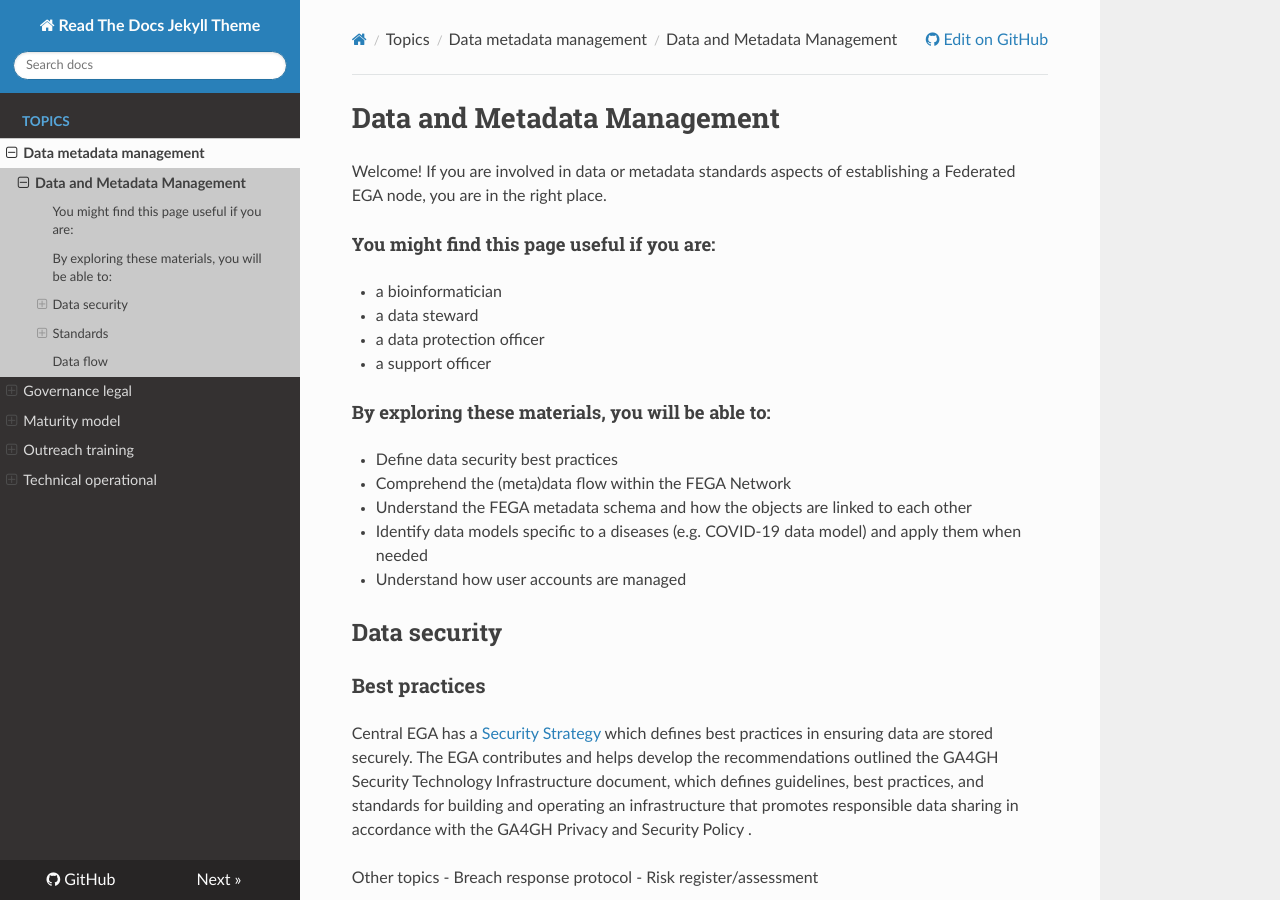
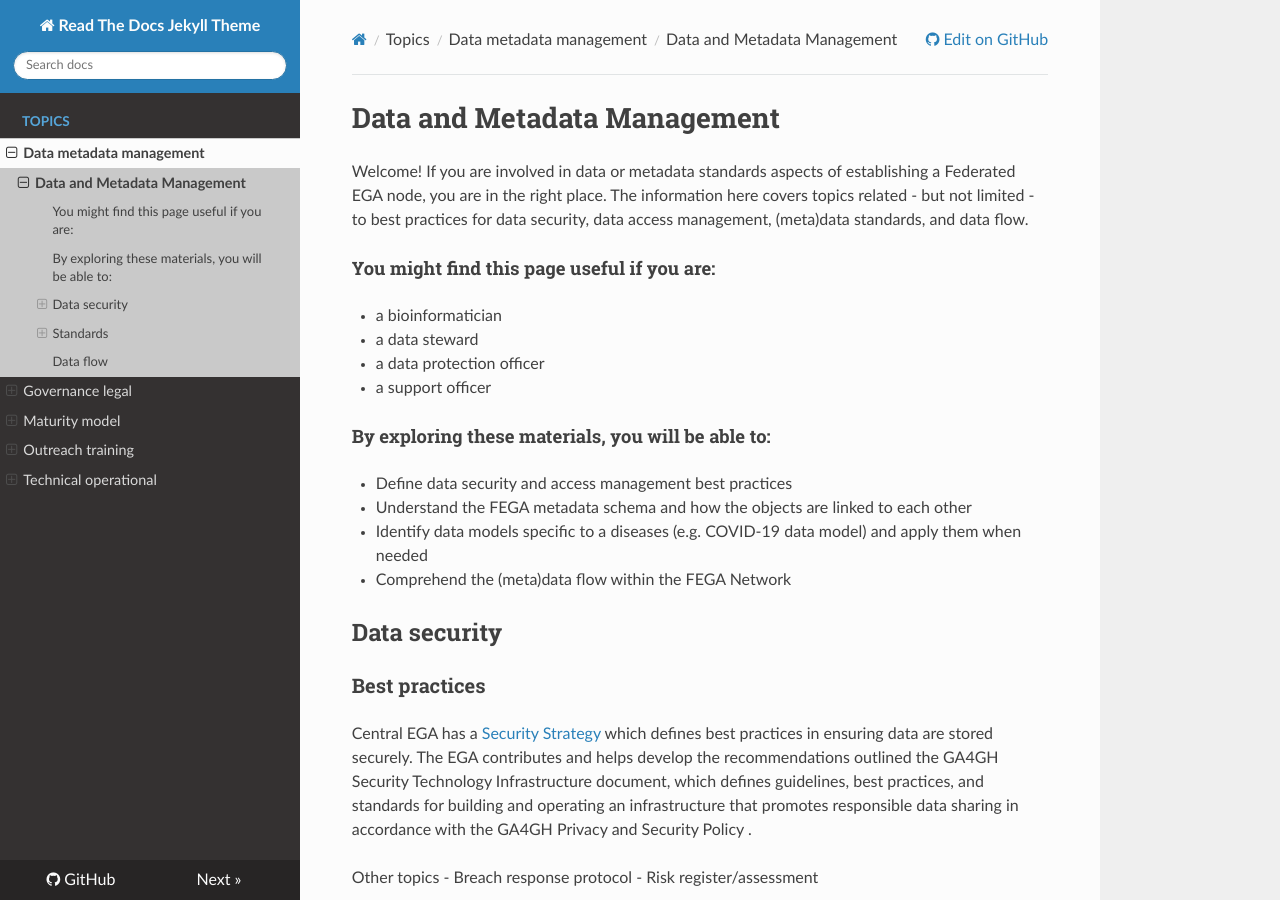
Before and after one commit to viklund/FEGA-onboarding, an MkDocs documentation site: the page built from docs/topics/data-metadata-management/README.md, in a window 1280 px wide and 900 px high. Built offline with MkDocs 1.6.1, drawn with Linux system fonts in a browser that asks for light colours; nearby versions of some CDN libraries.

Commit message:
Updated header info

```diff
--- a/docs/topics/data-metadata-management/README.md
+++ b/docs/topics/data-metadata-management/README.md
@@ -1,6 +1,6 @@
 # Data and Metadata Management
 
-Welcome! If you are involved in data or metadata standards aspects of establishing a Federated EGA node, you are in the right place.
+Welcome! If you are involved in data or metadata standards aspects of establishing a Federated EGA node, you are in the right place. The information here covers topics related - but not limited - to best practices for data security, data access management, (meta)data standards, and data flow.
 
 #### You might find this page useful if you are:
 - a bioinformatician
@@ -9,11 +9,10 @@ Welcome! If you are involved in data or metadata standards aspects of establishi
 - a support officer
 
 #### By exploring these materials, you will be able to:
-- Define data security best practices
-- Comprehend the (meta)data flow within the FEGA Network
+- Define data security and access management best practices
 - Understand the FEGA metadata schema and how the objects are linked to each other
 - Identify data models specific to a diseases (e.g. COVID-19 data model) and apply them when needed
-- Understand how user accounts are managed
+- Comprehend the (meta)data flow within the FEGA Network
 
 ## Data security
 
```
